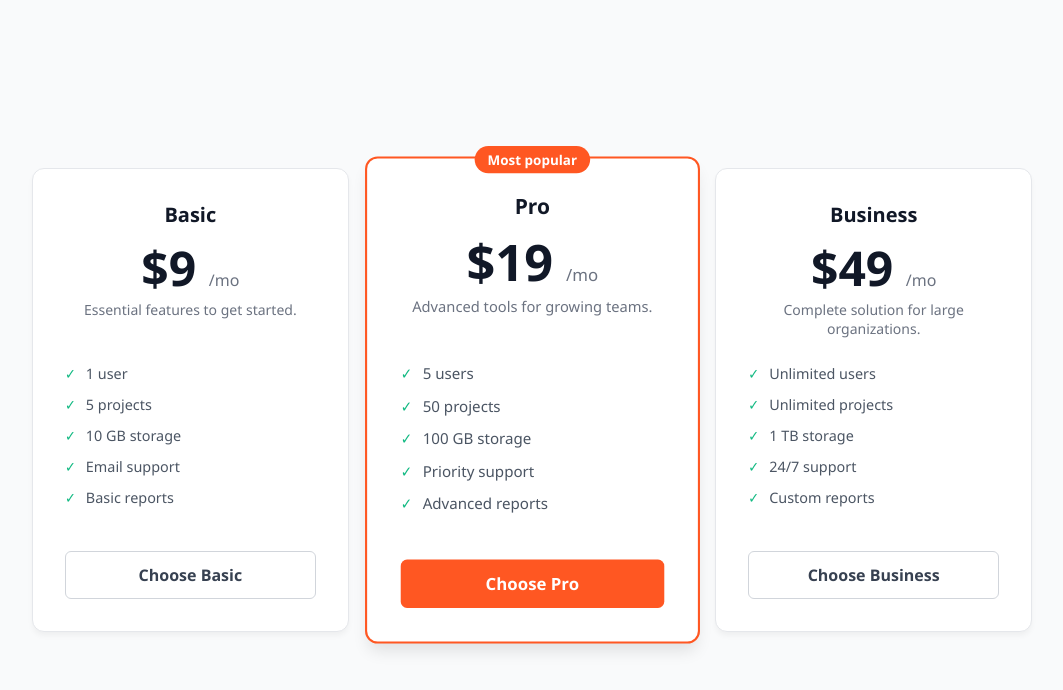
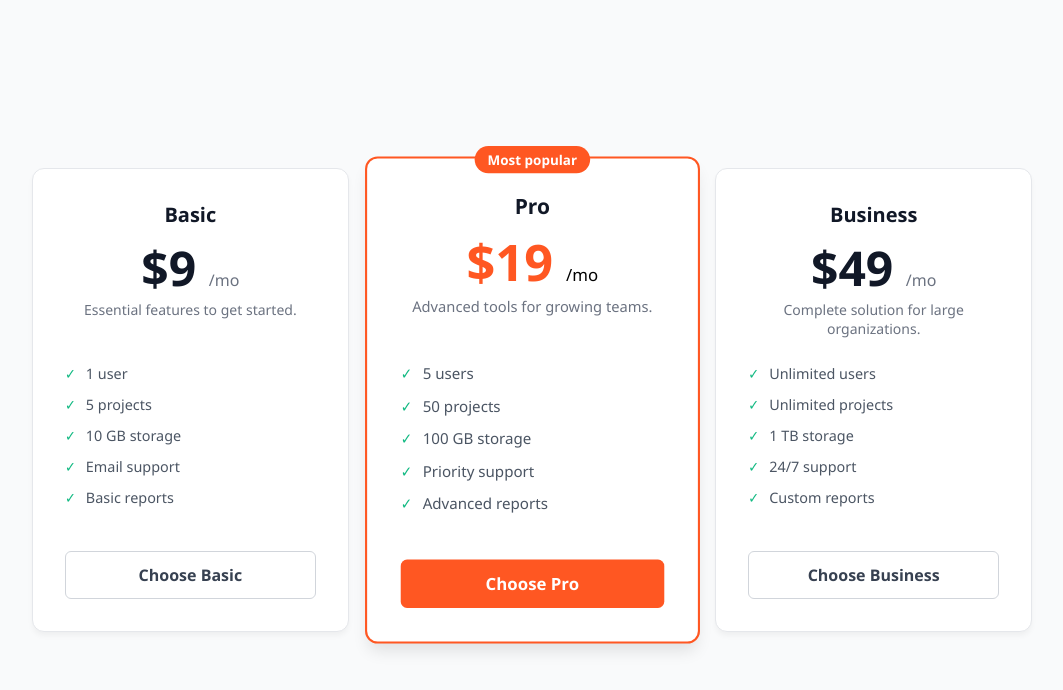
Before and after one commit to roadmap-dot-sh/pricing-card, a plain HTML site: page index.html in a window 1280 px wide. Shown: the whole page, without its empty margins (108-1171 px from the left). Drawn offline with Linux system fonts and the light colour scheme.

Commit message:
Update index.html

```diff
--- a/index.html
+++ b/index.html
@@ -29,7 +29,7 @@
         <div class="card popular">
             <div class="badge">Most popular</div>
             <h2 class="plan-name">Pro</h2>
-            <div class="price">$19 <span>/mo</span></div>
+            <div class="price" style="color: #ff5722;">$19 <span style="color: black;">/mo</span></div>
             <p class="description">Advanced tools for growing teams.</p>
             <ul class="features">
                 <li><span>✓</span> 5 users</li>
```
